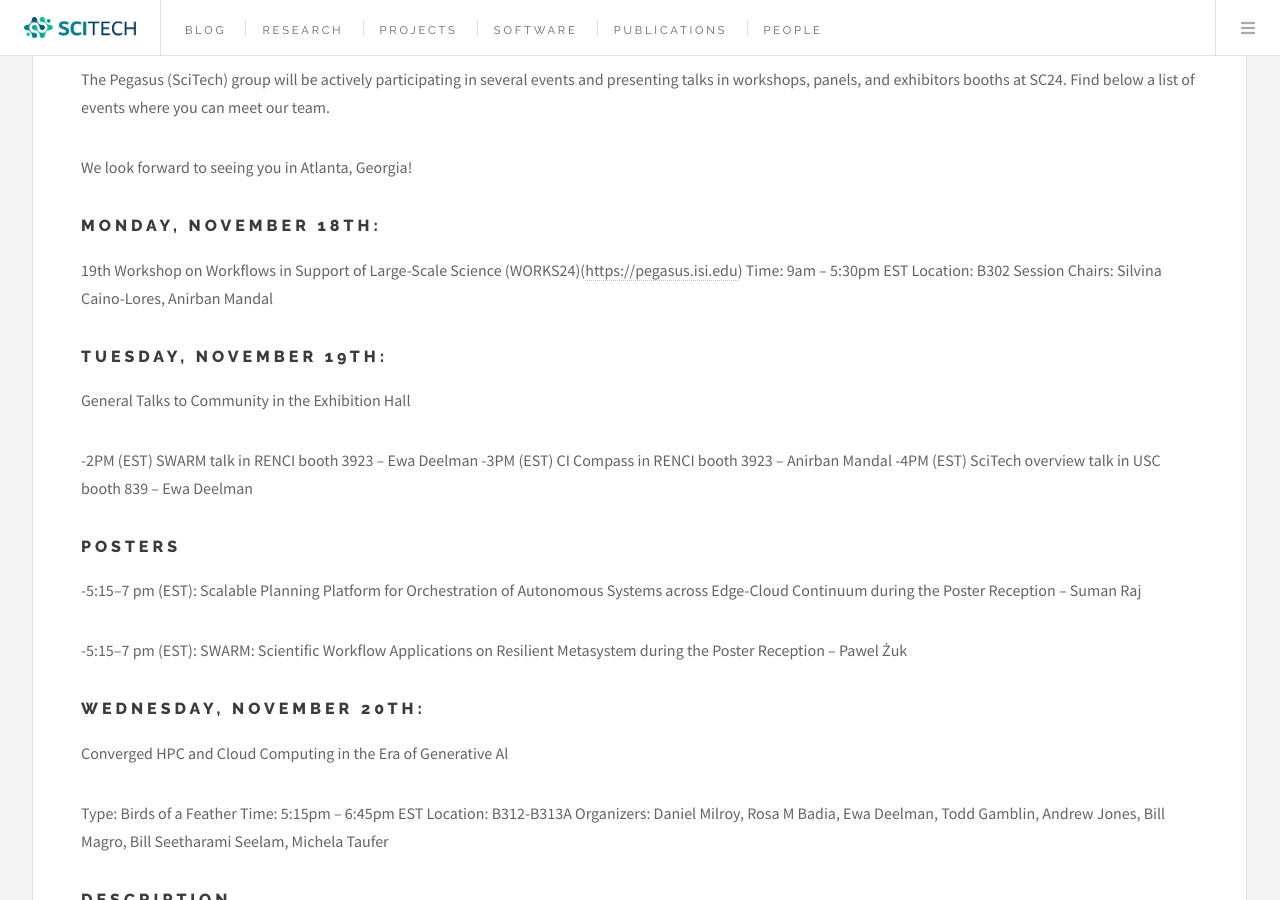
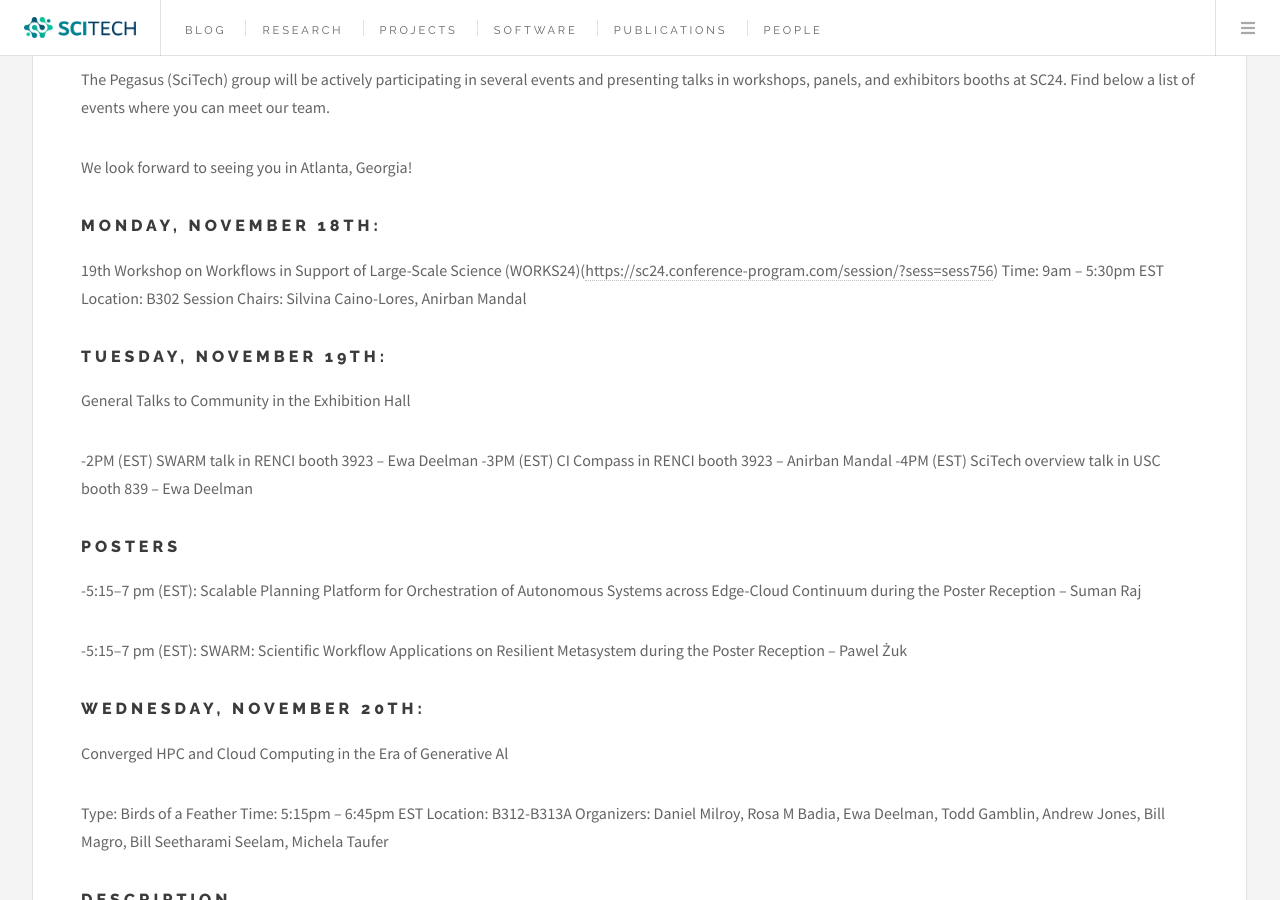
Before and after one commit to scitech-isi/scitech-isi.github.io, a Jekyll site: the page built from _posts/2024-10-29-Meet-Us-At-SC2024.md, in a window 1280 px wide and 900 px high, scrolled down 1054 px. Built offline with Jekyll 4.4.1, drawn with Linux system fonts in a browser that asks for light colours; some of the changed lines change nothing that is shown.

Commit message:
Update 2024-10-29-Meet-Us-At-SC2024.md

```diff
--- a/_posts/2024-10-29-Meet-Us-At-SC2024.md
+++ b/_posts/2024-10-29-Meet-Us-At-SC2024.md
@@ -18,7 +18,7 @@
 We look forward to seeing you in Atlanta, Georgia!
 
 # Monday, November 18th:
-19th Workshop on Workflows in Support of Large-Scale Science (WORKS24)(<a href="[https://pegasus.isi.edu](https://sc24.conference-program.com/session/?sess=sess756)">[https://pegasus.isi.edu](19th Workshop on Workflows in Support of Large-Scale Science (WORKS24))</a>)
+19th Workshop on Workflows in Support of Large-Scale Science (WORKS24)(<a href="[https://sc24.conference-program.com/session/?sess=sess756](https://sc24.conference-program.com/session/?sess=sess756)">[https://sc24.conference-program.com/session/?sess=sess756](19th Workshop on Workflows in Support of Large-Scale Science (WORKS24))</a>)
 Time: 9am – 5:30pm EST
 Location: B302
 Session Chairs: Silvina Caino-Lores, Anirban Mandal
```
